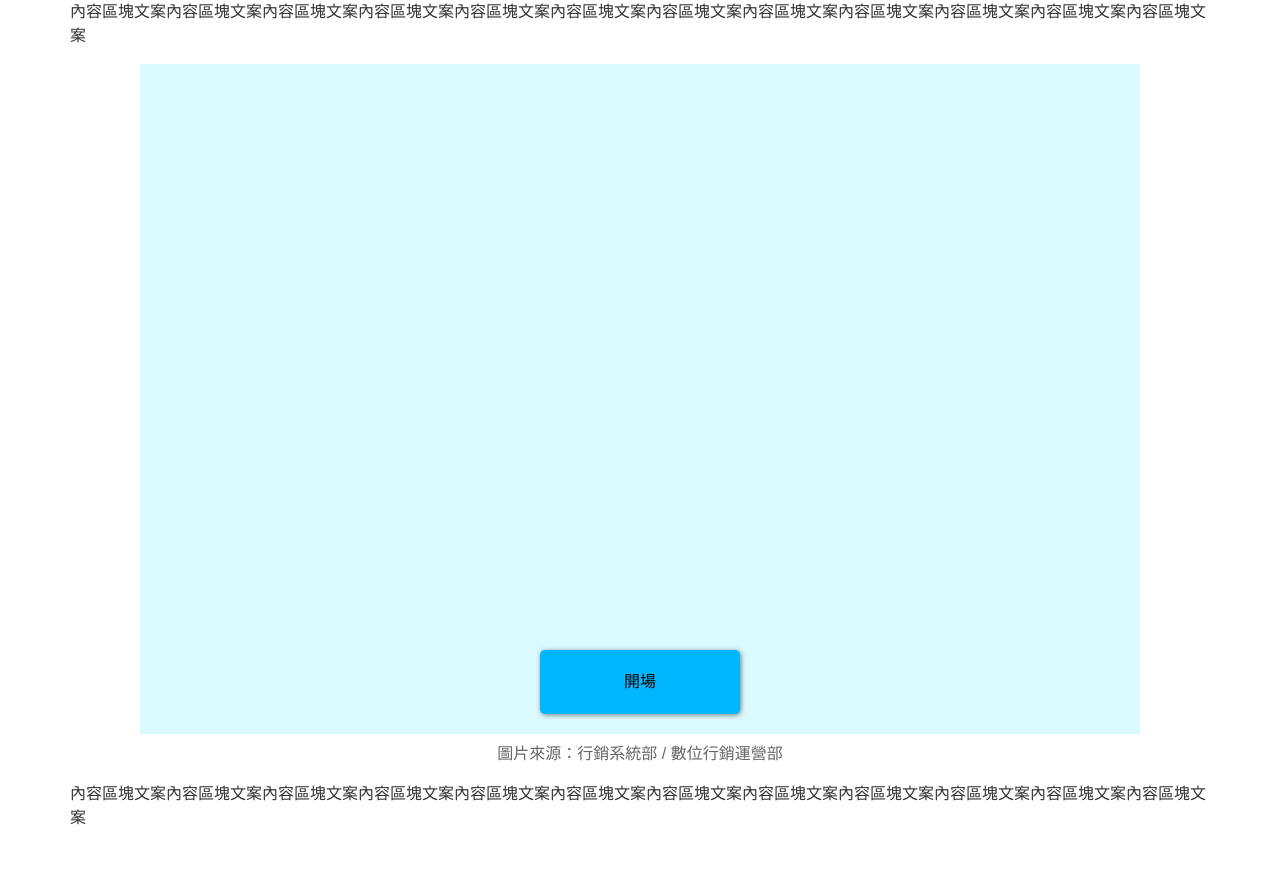
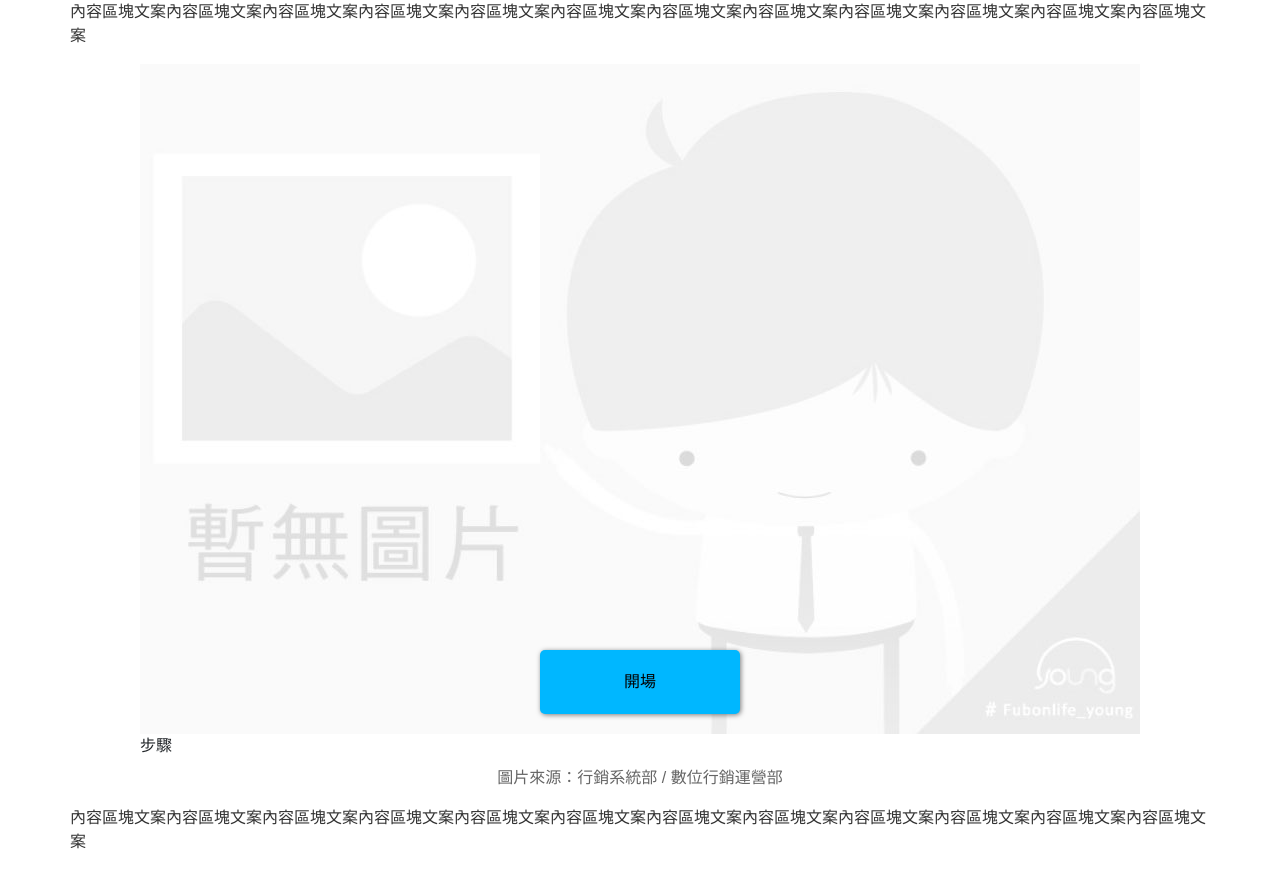
Before and after one commit to arx827/vue_animate_movie, a Vue app: page / in a window 1280 px wide. Before the commit the page ends 846 px from the top, so only its background shows below. Built offline with nearby package versions, Linux system fonts and the light colour scheme.

Commit message:
選項顯示條件

```diff
--- a/src/components/Loading.vue
+++ b/src/components/Loading.vue
@@ -1,8 +1,9 @@
 <template>
   <div class="fitLayout d-flex justify-content-center align-items-center">
     <div class="text-center">
-      <div class="loading_animation">( loading )</div>
-      <p>載入中...</p>
+      <!-- <div class="loading_animation">( loading )</div> -->
+      <img class="img-fluid" src="@/assets/images/demo/img_testbg.jpg" alt="" />
+      <p class="loading__txt">載入中...</p>
     </div>
   </div>
 </template>
@@ -25,4 +26,11 @@ export default {
   right: 0;
   z-index: 20;
 }
+img {
+  opacity: 0;
+}
+.loading {
+  &__txt {
+  }
+}
 </style>
--- a/src/components/Opening.vue
+++ b/src/components/Opening.vue
@@ -1,6 +1,9 @@
 <template>
   <div class="fitLayout">
+    <div class="scence__animate">
+      <img class="img-fluid" src="@/assets/images/demo/img_testbg.jpg" alt="" />
       <button class="startBtn" @click="$emit('emitOpeningBtn')">開場</button>
+    </div>
   </div>
 </template>
 
@@ -28,17 +31,6 @@ export default {
 </script>
 
 <style lang="scss" scoped>
-.fitLayout {
-    background: #dbfaff;
-    // width: inherit;
-    // min-height: inherit;
-    position: absolute;
-    top: 0;
-    left: 0;
-    bottom: 0;
-    right: 0;
-}
-
 .startBtn {
   background: var(--color-main);
   position: absolute;
--- a/src/components/Scence.vue
+++ b/src/components/Scence.vue
@@ -2,7 +2,11 @@
   <div class="fitLayout scence">
     <div class="scence__content">
       <div class="scence__animate">
-        <img src="@/assets/images/demo/img_testbg.jpg" alt="" />
+        <img
+          class="img-fluid"
+          src="@/assets/images/demo/img_testbg.jpg"
+          alt=""
+        />
       </div>
       <!-- <div
         class="scence__optBox d-flex flex-column align-items-center"
--- a/src/components/Theater/TheaterOptions.vue
+++ b/src/components/Theater/TheaterOptions.vue
@@ -34,7 +34,7 @@
 <script>
 export default {
   name: "TheaterOptions",
-  props: { questionOpt: Object },
+  props: { questionOpt: Array },
   data() {
     return {
       isShowOptBox: true
--- a/src/store/index.js
+++ b/src/store/index.js
@@ -6,7 +6,7 @@ Vue.use(Vuex);
 export default new Vuex.Store({
   state: {
     isLoading: false,
-    isOptShow: false,
+    isOptShow: true,
     loadingDelay: 1000 // 附加延遲
   },
   actions: {
--- a/src/view/Home.vue
+++ b/src/view/Home.vue
@@ -15,8 +15,12 @@
         <transition name="fade" mode="out-in">
           <Scence v-if="isShow == 'Scence'" :currentData="getCurrentData" />
         </transition>
+        <img
+          class="img-fluid"
+          src="@/assets/images/demo/img_testbg.jpg"
+          style="opacity:0; pointer-events: none;"
+        />
       </div>
-      <Procedure />
       <transition name="fade" mode="out-in">
         <TheaterOptions
           :questionOpt="getCurrentData.questionOpt"
@@ -25,6 +29,7 @@
         />
       </transition>
     </div>
+    <Procedure />
     <!-- <div class="" :Scence="[...ScenceManger]"></div> -->
     <!-- <button @click="ani">12</button> -->
   </div>
@@ -117,11 +122,19 @@ export default {
     position: relative;
     width: 100%;
     // height: calc(1000 / 100 * 670);
-    min-height: var(--scenes_h);
+    // min-height: var(--scenes_h);
     background: var(--Home-bg);
     box-shadow: 0 0 15px var(--box-shadow);
     overflow: hidden;
   }
+}
+
+.fitLayout {
+  position: absolute;
+  top: 0;
+  left: 0;
+  bottom: 0;
+  right: 0;
 }
 
 // 開場、場景淡出淡入
```
Lines whose indentation alone changed are shown as unchanged.
